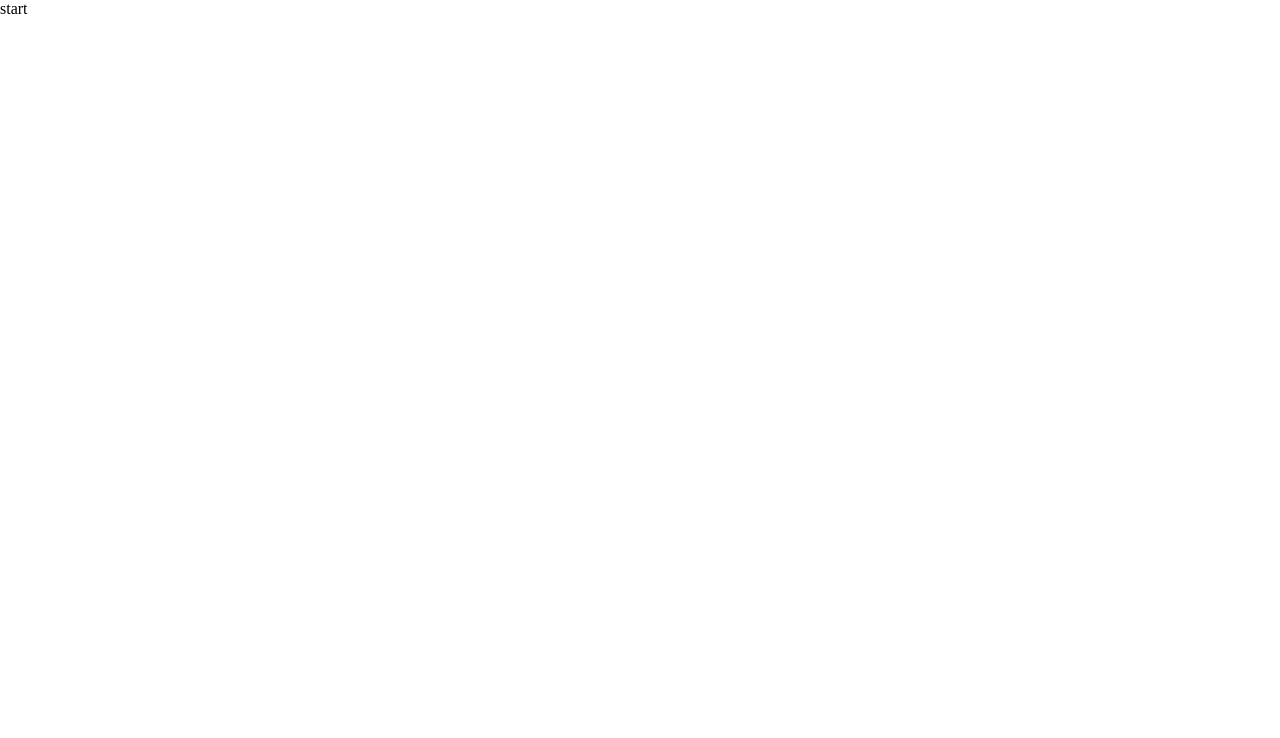
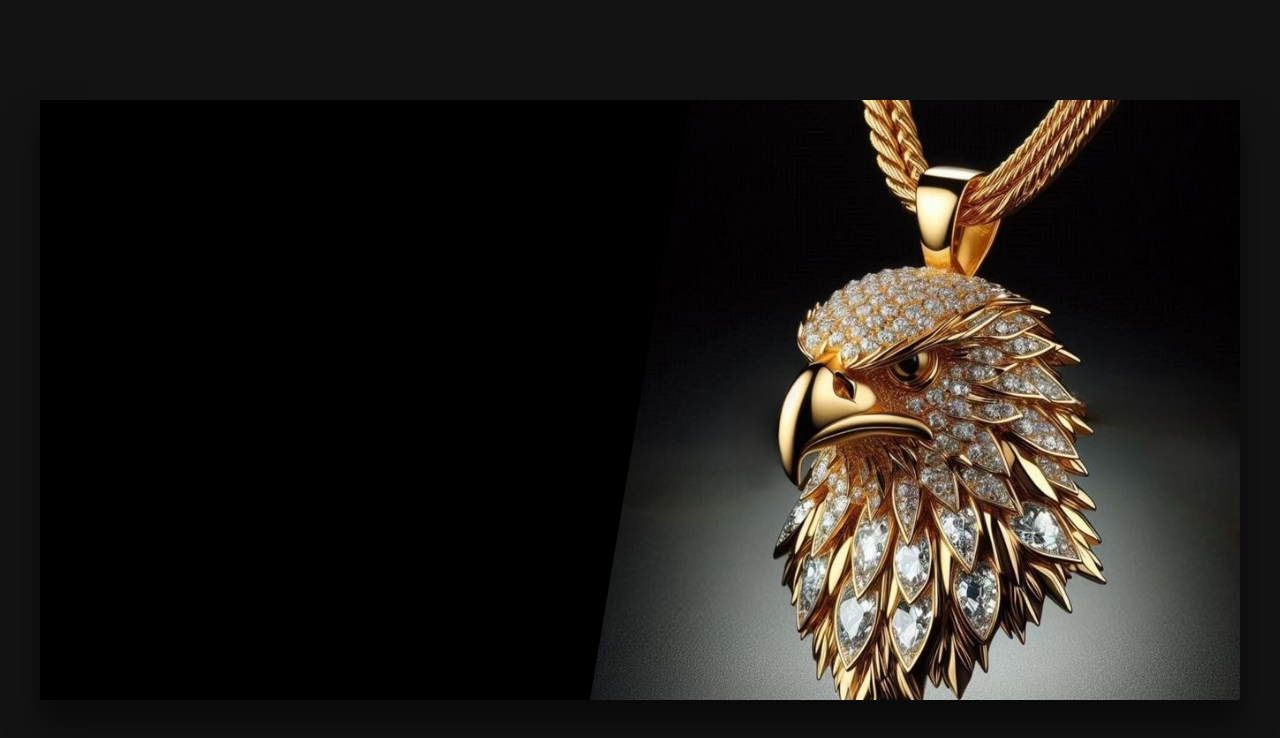
Before and after one commit to freetimezp/usefull-things-458-skew, a plain HTML site: page index.html in a window 1280 px wide. Drawn offline with Linux system fonts and the light colour scheme.

Commit message:
02. usefull-things-458-skew. UI.

```diff
--- a/assets/css/style.css
+++ b/assets/css/style.css
@@ -9,3 +9,39 @@
 a {
     text-decoration: none;
 }
+
+body {
+    background: #131313;
+}
+
+section {
+    position: absolute;
+    top: 50%;
+    left: 50%;
+    transform: translate(-50%, -50%);
+
+    width: 1200px;
+    height: 600px;
+
+    display: flex;
+
+    background: #000;
+    box-shadow: 0 25px 30px rgba(0, 0, 0, 0.5);
+}
+
+.content {
+    width: calc(50% - 50px);
+    height: 100%;
+    background: #000;
+}
+
+.img-box {
+    width: calc(50% + 50px);
+    height: 100%;
+    background: #f00;
+
+    clip-path: polygon(100px 0, 100% 0, 100% 100%, 0 100%);
+
+    background: url(../images/bg.jpg);
+    background-size: cover;
+}
--- a/index.html
+++ b/index.html
@@ -9,7 +9,10 @@
     </head>
 
     <body>
-        start
+        <section>
+            <div class="content"></div>
+            <div class="img-box"></div>
+        </section>
 
         <script src="./assets/js/main.js"></script>
     </body>
```
Also changed, not shown: assets/images/bg.jpg (added).
